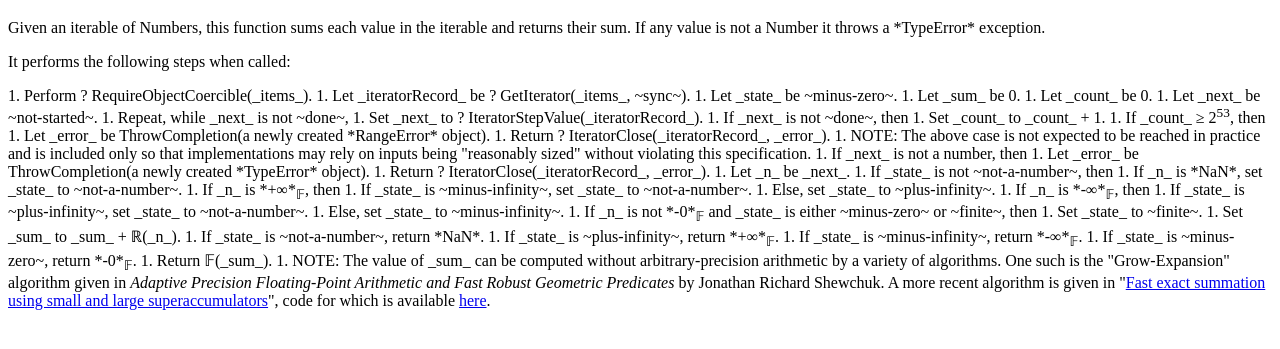
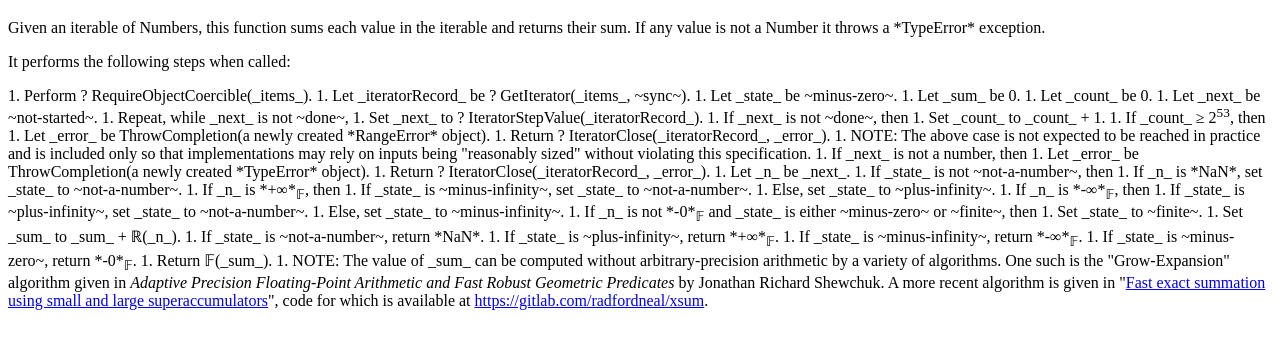
Before and after one commit to tc39/proposal-math-sum, a website: page spec.html in a window 1280 px wide. Shown: the part 345-694 px from the top of the page. Drawn offline with Linux system fonts and the light colour scheme.

Commit message:
don't ever say "here" for link text

```diff
--- a/spec.html
+++ b/spec.html
@@ -57,6 +57,6 @@ contributors: Kevin Gibbons
     1. If _state_ is ~minus-infinity~, return *-∞*<sub>𝔽</sub>.
     1. If _state_ is ~minus-zero~, return *-0*<sub>𝔽</sub>.
     1. Return 𝔽(_sum_).
-    1. NOTE: The value of _sum_ can be computed without arbitrary-precision arithmetic by a variety of algorithms. One such is the "Grow-Expansion" algorithm given in <i>Adaptive Precision Floating-Point Arithmetic and Fast Robust Geometric Predicates</i> by Jonathan Richard Shewchuk. A more recent algorithm is given in "<a href="https://arxiv.org/abs/1505.05571">Fast exact summation using small and large superaccumulators</a>", code for which is available <a href="https://gitlab.com/radfordneal/xsum">here</a>.
+    1. NOTE: The value of _sum_ can be computed without arbitrary-precision arithmetic by a variety of algorithms. One such is the "Grow-Expansion" algorithm given in <i>Adaptive Precision Floating-Point Arithmetic and Fast Robust Geometric Predicates</i> by Jonathan Richard Shewchuk. A more recent algorithm is given in "<a href="https://arxiv.org/abs/1505.05571">Fast exact summation using small and large superaccumulators</a>", code for which is available at <a href="https://gitlab.com/radfordneal/xsum">https://gitlab.com/radfordneal/xsum</a>.
   </emu-alg>
 </emu-clause>
```
